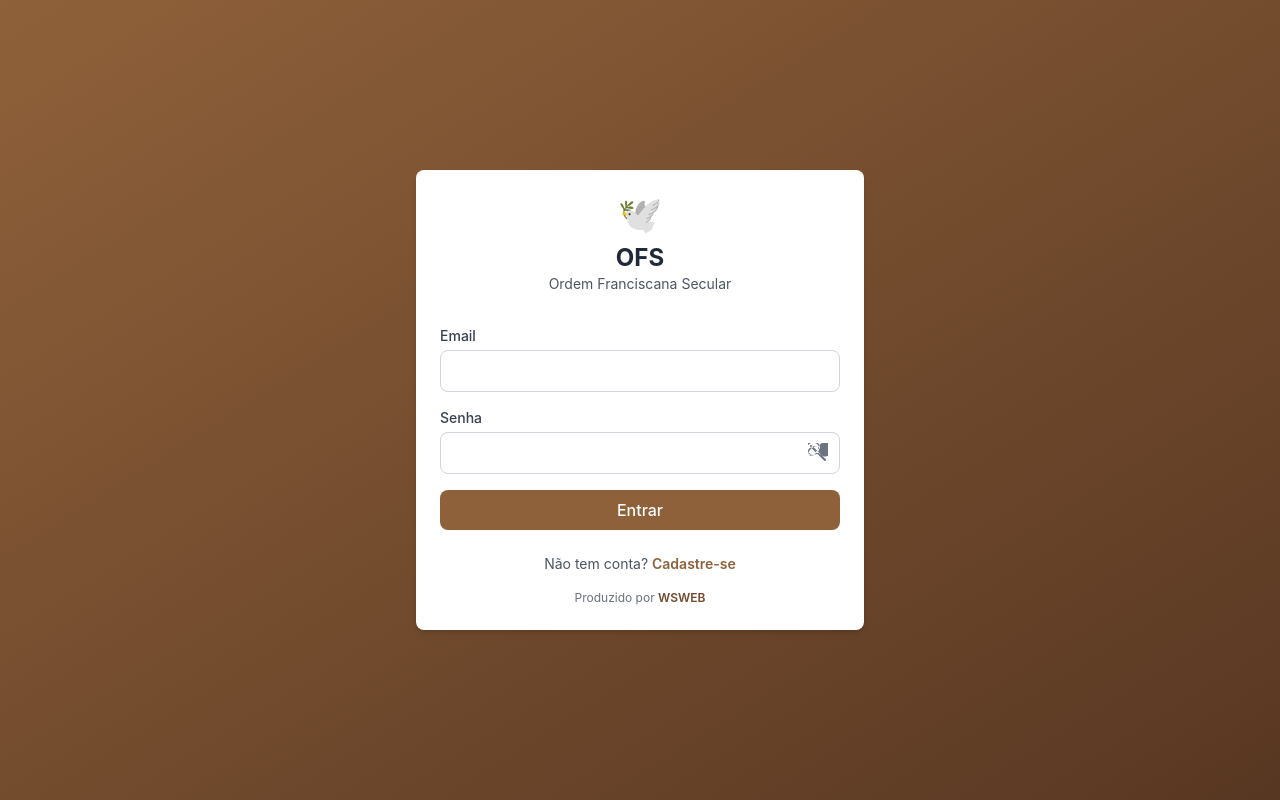
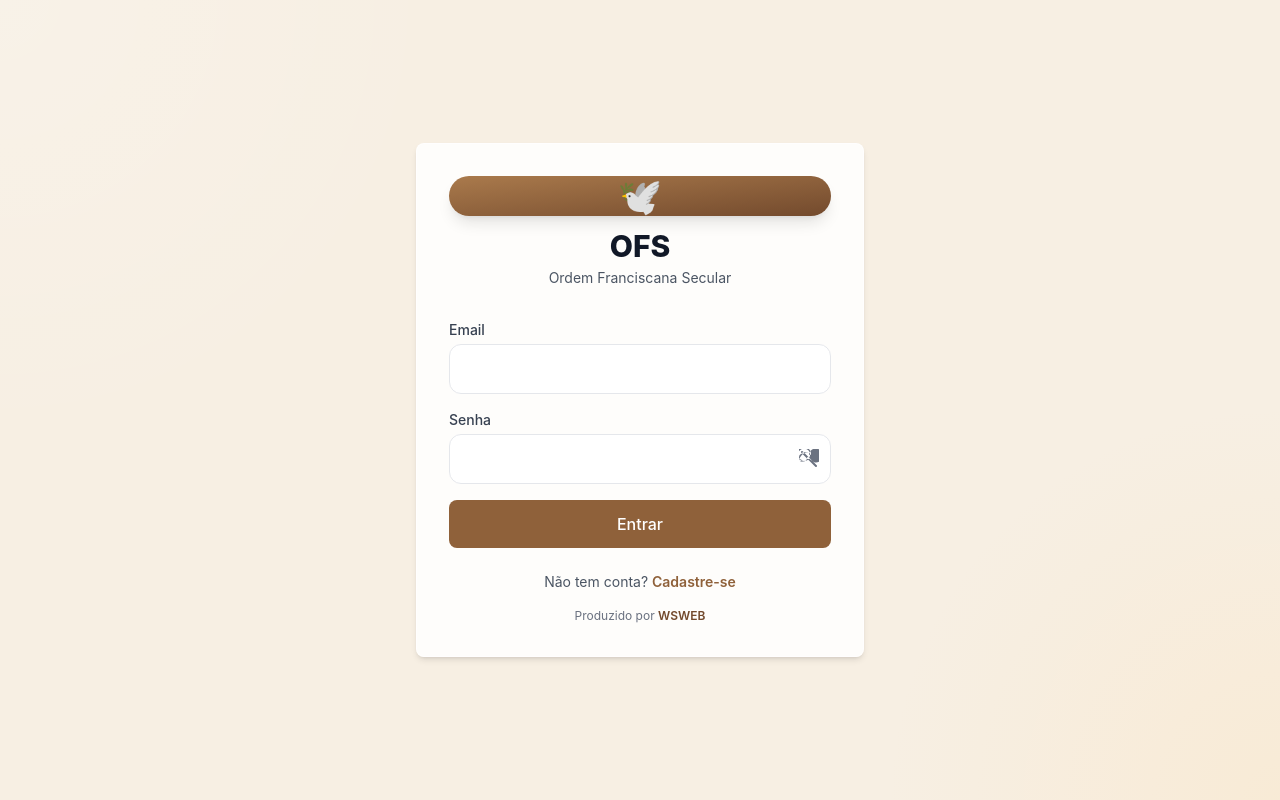
Before and after one commit to Wesleysoares7/sistema-ofs, a React (Vite) app in the folder frontend/: page /login in a window 1280 px wide. Built offline with nearby package versions, Linux system fonts and the light colour scheme; no server answers.

Commit message:
feat(frontend): cache branding data for faster login logo load

```diff
--- a/frontend/src/pages/LoginPage.tsx
+++ b/frontend/src/pages/LoginPage.tsx
@@ -4,16 +4,21 @@ import { useAuth } from "../hooks/useAuth.js";
 import { Button, Card } from "../components/Common.js";
 import { Toast, useToast } from "../components/Toast.js";
 import { api } from "../services/api.js";
+import {
+  extractBrandingFromConfig,
+  getStoredBranding,
+  persistBranding,
+  type BrandingData,
+} from "../utils/branding.js";
 
 export const LoginPage: React.FC = () => {
   const [email, setEmail] = useState("");
   const [senha, setSenha] = useState("");
   const [showSenha, setShowSenha] = useState(false);
   const [loading, setLoading] = useState(false);
-  const [branding, setBranding] = useState<{
-    nomeFraternidade?: string;
-    logoBase64?: string;
-  } | null>(null);
+  const [branding, setBranding] = useState<BrandingData | null>(() =>
+    getStoredBranding(),
+  );
   const { login } = useAuth();
   const navigate = useNavigate();
   const location = useLocation();
@@ -24,10 +29,9 @@ export const LoginPage: React.FC = () => {
       try {
         const response = await api.get<any>("/config");
         const configData = response.data.data || response.data;
-        setBranding({
-          nomeFraternidade: configData.nomeFraternidade,
-          logoBase64: configData.logoBase64,
-        });
+        const nextBranding = extractBrandingFromConfig(configData);
+        setBranding(nextBranding);
+        persistBranding(nextBranding);
       } catch (error) {
         console.error("Erro ao carregar identidade visual:", error);
       }
@@ -65,11 +69,17 @@ export const LoginPage: React.FC = () => {
       // Redirecionar baseado no role
       setTimeout(() => {
         const user = JSON.parse(localStorage.getItem("user") || "{}");
-        if (user.role === "ADMIN") {
-          navigate("/admin");
-        } else if (user.role === "MEMBER") {
-          navigate("/member");
+        if (user.role === "ADMIN_REGIONAL" || user.role === "ADMIN") {
+          navigate("/admin/fraternidades");
+          return;
         }
+
+        if (user.role === "ADMIN_LOCAL") {
+          navigate("/admin/membros");
+          return;
+        }
+
+        navigate("/member/profile");
       }, 500);
     } catch (error: any) {
       showToast(error.message || "Erro ao fazer login", "error");
@@ -79,7 +89,8 @@ export const LoginPage: React.FC = () => {
   };
 
   return (
-    <div className="min-h-screen bg-gradient-to-br from-primary-600 to-primary-800 flex items-center justify-center p-4">
+    <div className="min-h-screen bg-gradient-to-br from-primary-950 via-primary-800 to-primary-600 flex items-center justify-center p-4 relative overflow-hidden">
+      <div className="absolute inset-0 bg-[radial-gradient(circle_at_top_left,_rgba(255,255,255,0.18),_transparent_30%),radial-gradient(circle_at_bottom_right,_rgba(255,214,153,0.18),_transparent_26%)] pointer-events-none" />
       {toast && (
         <Toast
           message={toast.message}
@@ -88,19 +99,24 @@ export const LoginPage: React.FC = () => {
         />
       )}
 
-      <Card className="w-full max-w-md">
+      <div className="w-full max-w-md">
+        <Card className="w-full bg-white/85 backdrop-blur-xl border border-white/60 shadow-2xl shadow-black/10 rounded-3xl p-8 relative z-10">
         <div className="text-center mb-8">
           {branding?.logoBase64 ? (
             <img
               src={branding.logoBase64}
+              loading="eager"
+              decoding="async"
               alt="Logo do sistema"
-              className="w-16 h-16 rounded-full object-cover mx-auto mb-2"
+              className="w-18 h-18 rounded-full object-cover mx-auto mb-3 ring-4 ring-primary-100 shadow-lg"
             />
           ) : (
-            <h1 className="text-4xl font-bold mb-2">🕊️</h1>
+            <div className="w-18 h-18 rounded-full mx-auto mb-3 bg-gradient-to-br from-primary-500 to-primary-700 flex items-center justify-center text-4xl text-white shadow-lg">
+              🕊️
+            </div>
           )}
-          <h2 className="text-2xl font-bold text-gray-800">OFS</h2>
-          <p className="text-gray-600 text-sm">{tituloSistema}</p>
+          <h2 className="text-3xl font-extrabold text-gray-900">OFS</h2>
+          <p className="text-gray-600 text-sm mt-1">{tituloSistema}</p>
         </div>
 
         <form onSubmit={handleSubmit} className="space-y-4">
@@ -113,7 +129,7 @@ export const LoginPage: React.FC = () => {
               value={email}
               onChange={(e) => setEmail(e.target.value)}
               required
-              className="w-full px-4 py-2 border border-gray-300 rounded-lg focus:outline-none focus:ring-2 focus:ring-primary-600"
+              className="w-full px-4 py-3 border border-gray-200 rounded-xl bg-white/90 focus:outline-none focus:ring-2 focus:ring-primary-500 focus:border-primary-300"
             />
           </div>
 
@@ -127,7 +143,7 @@ export const LoginPage: React.FC = () => {
                 value={senha}
                 onChange={(e) => setSenha(e.target.value)}
                 required
-                className="w-full px-4 py-2 border border-gray-300 rounded-lg focus:outline-none focus:ring-2 focus:ring-primary-600"
+                className="w-full px-4 py-3 border border-gray-200 rounded-xl bg-white/90 focus:outline-none focus:ring-2 focus:ring-primary-500 focus:border-primary-300"
               />
               <button
                 type="button"
@@ -168,7 +184,7 @@ export const LoginPage: React.FC = () => {
             type="submit"
             variant="primary"
             loading={loading}
-            className="w-full"
+            className="w-full py-3 text-base"
           >
             Entrar
           </Button>
@@ -195,7 +211,8 @@ export const LoginPage: React.FC = () => {
             WSWEB
           </a>
         </p>
-      </Card>
+        </Card>
+      </div>
     </div>
   );
 };
--- /dev/null
+++ b/frontend/src/utils/branding.ts
@@ -0,0 +1,34 @@
+export const BRANDING_STORAGE_KEY = "ofs:branding";
+
+export type BrandingData = {
+  nomeFraternidade?: string;
+  logoBase64?: string;
+};
+
+export const getStoredBranding = (): BrandingData | null => {
+  if (typeof window === "undefined") return null;
+
+  try {
+    const raw = window.localStorage.getItem(BRANDING_STORAGE_KEY);
+    if (!raw) return null;
+
+    const parsed = JSON.parse(raw) as BrandingData;
+    return {
+      nomeFraternidade: parsed?.nomeFraternidade,
+      logoBase64: parsed?.logoBase64,
+    };
+  } catch {
+    return null;
+  }
+};
+
+export const persistBranding = (branding: BrandingData): void => {
+  if (typeof window === "undefined") return;
+
+  window.localStorage.setItem(BRANDING_STORAGE_KEY, JSON.stringify(branding));
+};
+
+export const extractBrandingFromConfig = (configData: any): BrandingData => ({
+  nomeFraternidade: configData?.nomeFraternidade,
+  logoBase64: configData?.logoBase64,
+});
```
